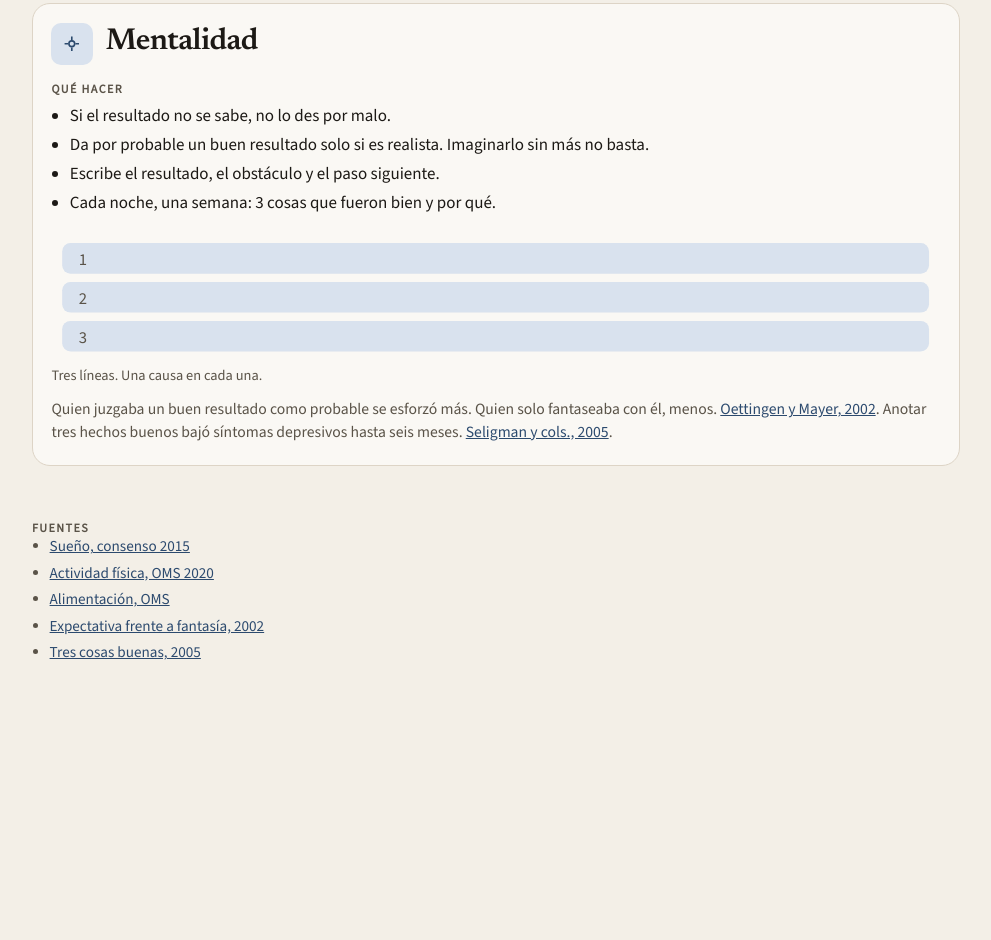
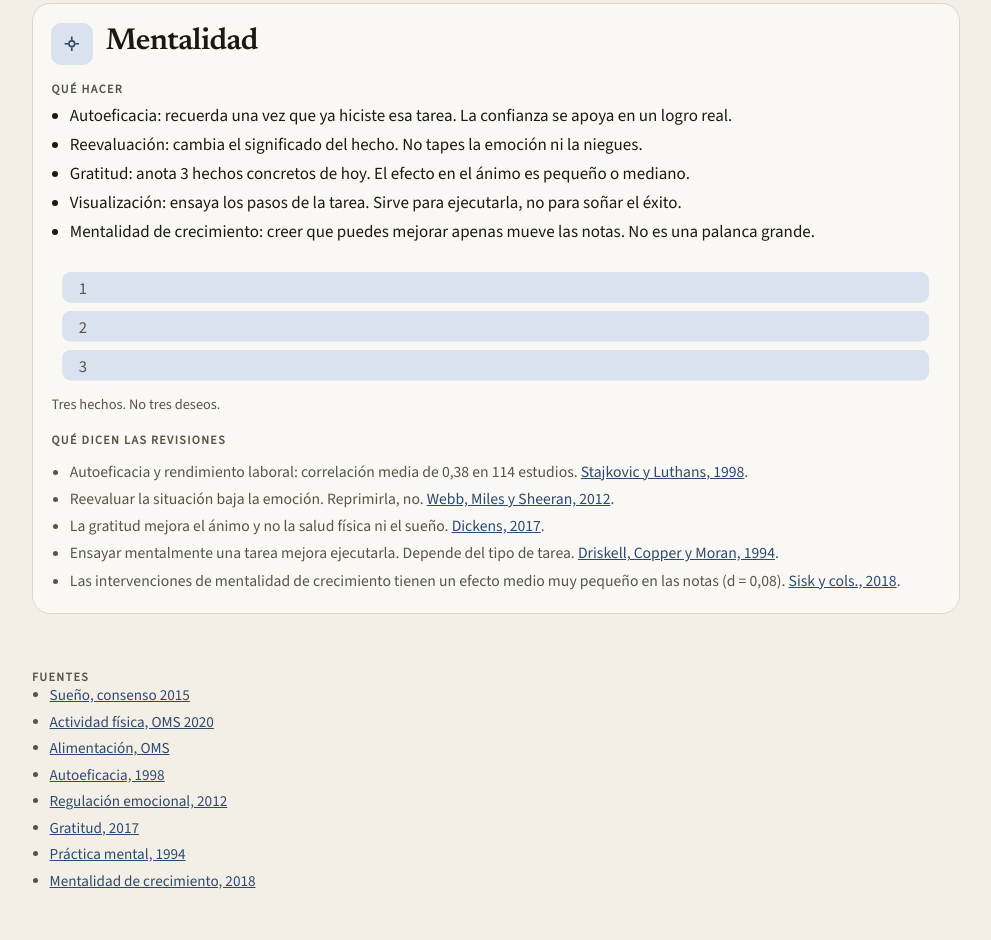
Before and after one commit to Marcos1995/h-bitos, a plain HTML site: page index.html in a window 1280 px wide. Shown: the part 2095-3035 px from the top of the page, without its empty margins (144-1135 px from the left). Before the commit the page ends 2807 px from the top, so only its background shows below. Drawn offline with nearby package versions, Linux system fonts and the light colour scheme.

Commit message:
Sustituye Mentalidad por revisiones de psicologia.
Co-authored-by: Cursor <cursoragent@cursor.com>

```diff
--- a/index.html
+++ b/index.html
@@ -275,13 +275,14 @@
       </div>
       <h3>Qué hacer</h3>
       <ul>
-        <li>Si el resultado no se sabe, no lo des por malo.</li>
-        <li>Da por probable un buen resultado solo si es realista. Imaginarlo sin más no basta.</li>
-        <li>Escribe el resultado, el obstáculo y el paso siguiente.</li>
-        <li>Cada noche, una semana: 3 cosas que fueron bien y por qué.</li>
+        <li>Autoeficacia: recuerda una vez que ya hiciste esa tarea. La confianza se apoya en un logro real.</li>
+        <li>Reevaluación: cambia el significado del hecho. No tapes la emoción ni la niegues.</li>
+        <li>Gratitud: anota 3 hechos concretos de hoy. El efecto en el ánimo es pequeño o mediano.</li>
+        <li>Visualización: ensaya los pasos de la tarea. Sirve para ejecutarla, no para soñar el éxito.</li>
+        <li>Mentalidad de crecimiento: creer que puedes mejorar apenas mueve las notas. No es una palanca grande.</li>
       </ul>
       <figure>
-        <svg class="chart" viewBox="0 0 640 92" role="img" aria-label="Tres líneas para anotar, numeradas del 1 al 3.">
+        <svg class="chart" viewBox="0 0 640 92" role="img" aria-label="Tres líneas para anotar hechos concretos, numeradas del 1 al 3.">
           <rect class="track" x="8" y="8" width="624" height="22" rx="6"/>
           <rect class="track" x="8" y="36" width="624" height="22" rx="6"/>
           <rect class="track" x="8" y="64" width="624" height="22" rx="6"/>
@@ -289,9 +290,16 @@
           <text class="axis" x="20" y="52">2</text>
           <text class="axis" x="20" y="80">3</text>
         </svg>
-        <figcaption>Tres líneas. Una causa en cada una.</figcaption>
+        <figcaption>Tres hechos. No tres deseos.</figcaption>
       </figure>
-      <p class="why">Quien juzgaba un buen resultado como probable se esforzó más. Quien solo fantaseaba con él, menos. <a href="https://pubmed.ncbi.nlm.nih.gov/12416922/">Oettingen y Mayer, 2002</a>. Anotar tres hechos buenos bajó síntomas depresivos hasta seis meses. <a href="https://pubmed.ncbi.nlm.nih.gov/16045394/">Seligman y cols., 2005</a>.</p>
+      <h3>Qué dicen las revisiones</h3>
+      <ul class="why">
+        <li>Autoeficacia y rendimiento laboral: correlación media de 0,38 en 114 estudios. <a href="https://doi.org/10.1037/0033-2909.124.2.240">Stajkovic y Luthans, 1998</a>.</li>
+        <li>Reevaluar la situación baja la emoción. Reprimirla, no. <a href="https://pubmed.ncbi.nlm.nih.gov/22582737/">Webb, Miles y Sheeran, 2012</a>.</li>
+        <li>La gratitud mejora el ánimo y no la salud física ni el sueño. <a href="https://doi.org/10.1080/01973533.2017.1323638">Dickens, 2017</a>.</li>
+        <li>Ensayar mentalmente una tarea mejora ejecutarla. Depende del tipo de tarea. <a href="https://doi.org/10.1037/0021-9010.79.4.481">Driskell, Copper y Moran, 1994</a>.</li>
+        <li>Las intervenciones de mentalidad de crecimiento tienen un efecto medio muy pequeño en las notas (d = 0,08). <a href="https://doi.org/10.1177/0956797617739704">Sisk y cols., 2018</a>.</li>
+      </ul>
     </article>
   </main>
   <footer class="wrap">
@@ -300,8 +308,11 @@
       <li><a href="https://pmc.ncbi.nlm.nih.gov/articles/PMC4434546/">Sueño, consenso 2015</a></li>
       <li><a href="https://bjsm.bmj.com/content/54/24/1451">Actividad física, OMS 2020</a></li>
       <li><a href="https://www.who.int/news-room/fact-sheets/detail/healthy-diet">Alimentación, OMS</a></li>
-      <li><a href="https://pubmed.ncbi.nlm.nih.gov/12416922/">Expectativa frente a fantasía, 2002</a></li>
-      <li><a href="https://pubmed.ncbi.nlm.nih.gov/16045394/">Tres cosas buenas, 2005</a></li>
+      <li><a href="https://doi.org/10.1037/0033-2909.124.2.240">Autoeficacia, 1998</a></li>
+      <li><a href="https://pubmed.ncbi.nlm.nih.gov/22582737/">Regulación emocional, 2012</a></li>
+      <li><a href="https://doi.org/10.1080/01973533.2017.1323638">Gratitud, 2017</a></li>
+      <li><a href="https://doi.org/10.1037/0021-9010.79.4.481">Práctica mental, 1994</a></li>
+      <li><a href="https://doi.org/10.1177/0956797617739704">Mentalidad de crecimiento, 2018</a></li>
     </ul>
   </footer>
 </body>
```
